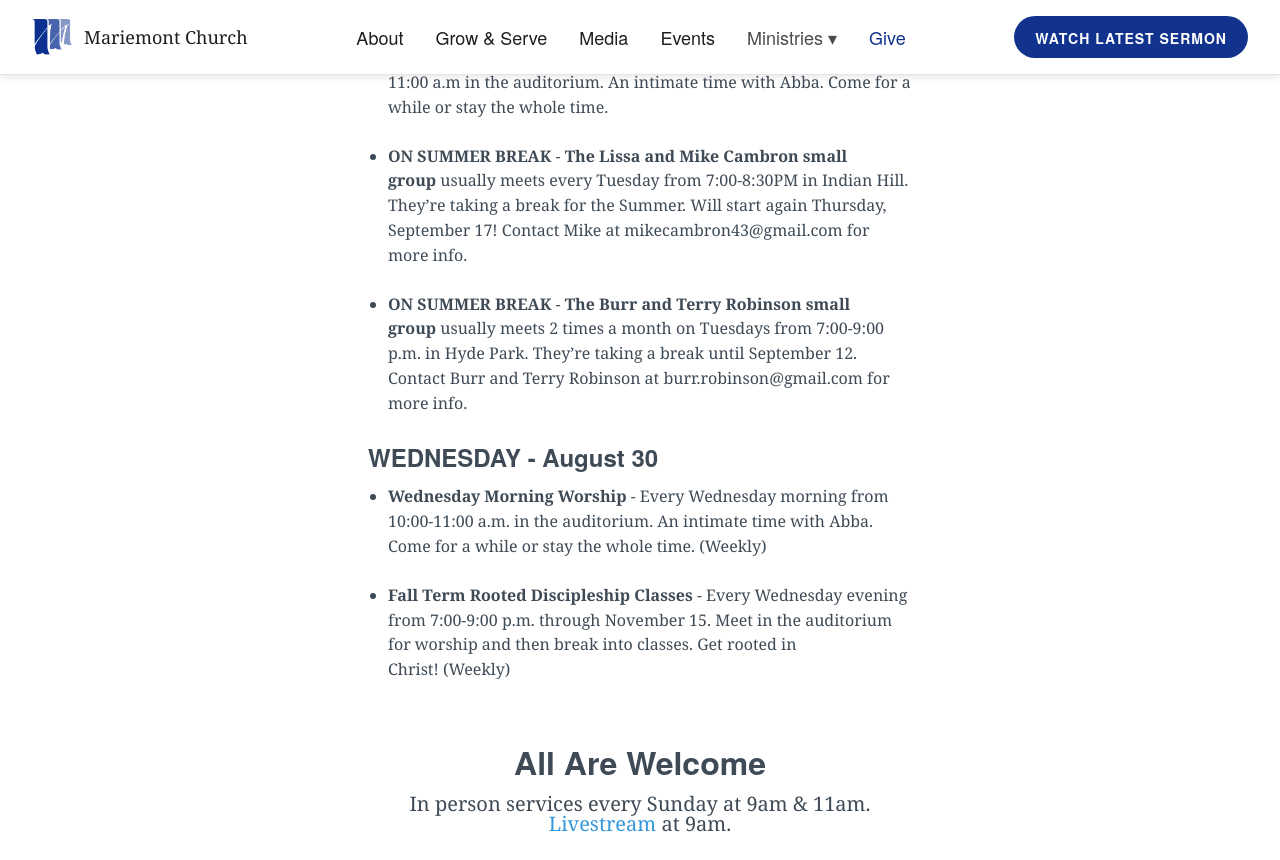
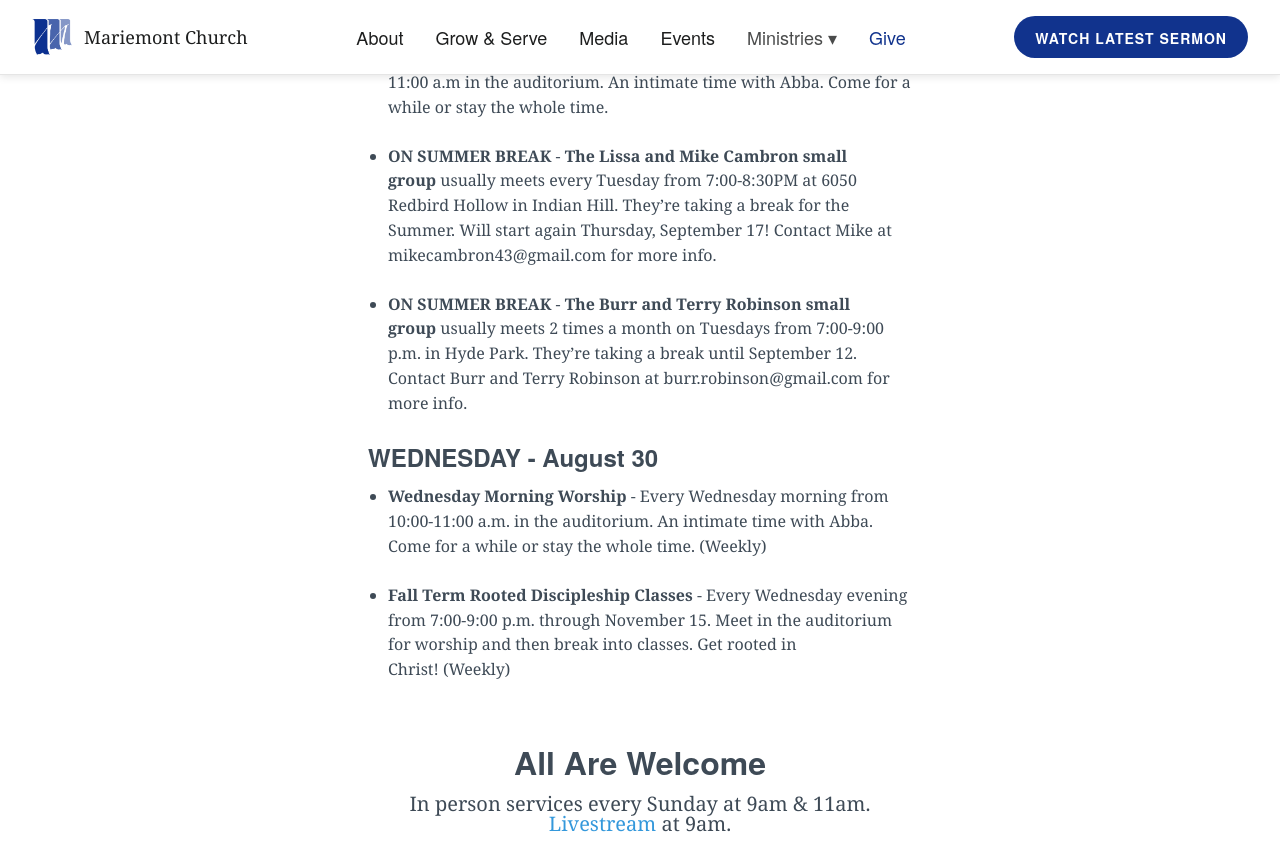
Before and after one commit to lukemoderwell/mariemont, a Jekyll site: the page built from updates.markdown, in a window 1280 px wide and 900 px high, scrolled down 3937 px, cut to the strip 0-860 px from the top of the window. Built offline with Jekyll 4.4.1, drawn with Linux system fonts in a browser that asks for light colours; nearby versions of some CDN libraries.

Commit message:
Updated Updates

```diff
--- a/updates.markdown
+++ b/updates.markdown
@@ -96,7 +96,7 @@
 ### TUESDAY - August 29
 * **Tuesday Morning Worship** - Every Tuesday morning from 10:00-11:00 a.m in the auditorium. An intimate time with Abba. Come for a while or stay the whole time.
 
-* **ON SUMMER BREAK** - **The Lissa and Mike Cambron small group** usually meets every Tuesday from 7:00-8:30PM in Indian Hill. They're taking a break for the Summer. Will start again Thursday, September 17! Contact Mike at mikecambron43@gmail.com for more info.
+* **ON SUMMER BREAK** - **The Lissa and Mike Cambron small group** usually meets every Tuesday from 7:00-8:30PM at 6050 Redbird Hollow in Indian Hill. They're taking a break for the Summer. Will start again Thursday, September 17! Contact Mike at mikecambron43@gmail.com for more info.
 
 * **ON SUMMER BREAK** - **The Burr and Terry Robinson small group** usually meets 2 times a month on Tuesdays from 7:00-9:00 p.m. in Hyde Park. They're taking a break until September 12. Contact Burr and Terry Robinson at burr.robinson@gmail.com for more info.
 
```
